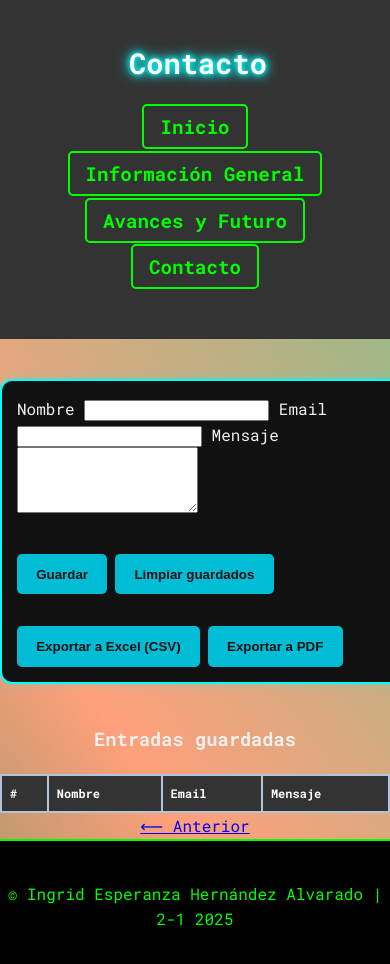
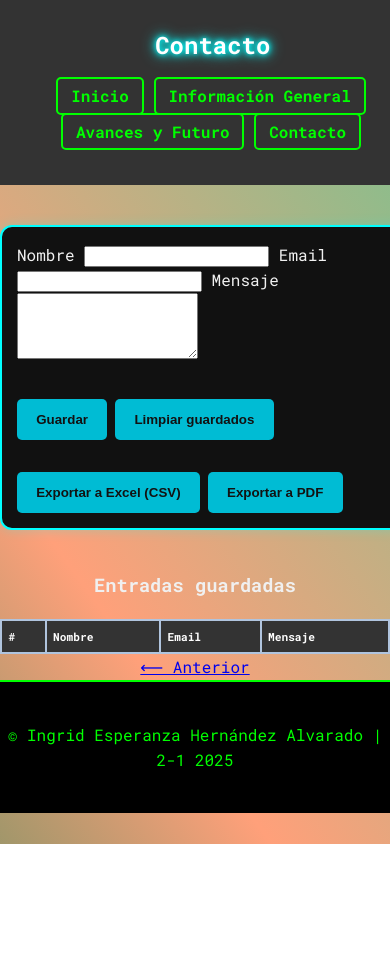
Before and after one commit to Rebe-dev/ingrid, a plain HTML site: page contacto.html in a window 390 px wide. Shown: the top 964 px of the page. After the commit the page ends 844 px from the top, so only its background shows below. Drawn offline with Linux system fonts and the light colour scheme; a web font is replaced by a local one.

Commit message:
Update style.css

```diff
--- a/style.css
+++ b/style.css
@@ -1,4 +1,4 @@
-/* === Estilo base === */
+/* === Estilo Base === */
 body {
     font-family: 'Roboto Mono', monospace;
     margin: 0;
@@ -23,53 +23,56 @@ body {
 
 @import url('https://fonts.googleapis.com/css2?family=Roboto+Mono:wght@400;700&display=swap');
 
+/* === Encabezado === */
 header {
     position: relative;
     background-color: #333;
     color: #fff;
-    padding: 2rem 0;
-    text-align: center;
-    overflow: hidden;
+    padding: 1.5rem 1rem;
     width: 100%;
     display: flex;
     justify-content: center;
+    align-items: center;
     flex-wrap: wrap;
+    gap: 10px;
 }
 
 header h1 {
-    font-size: 2.5rem;
-    margin: 0.5rem;
+    font-size: 2rem;
+    margin: 0;
     text-shadow: 0 0 5px #0ff, 0 0 10px #0ff, 0 0 15px #0ff;
     animation: glitch 2s infinite;
 }
 
 @keyframes glitch {
     0% { transform: translate(0); }
-    20% { transform: translate(-5px, 5px); }
-    40% { transform: translate(-5px, -5px); }
-    60% { transform: translate(5px, 5px); }
-    80% { transform: translate(5px, -5px); }
+    20% { transform: translate(-3px, 3px); }
+    40% { transform: translate(-3px, -3px); }
+    60% { transform: translate(3px, 3px); }
+    80% { transform: translate(3px, -3px); }
     100% { transform: translate(0); }
 }
 
+/* === Navegación === */
 nav ul {
     padding: 0;
     list-style: none;
     display: flex;
     justify-content: center;
     flex-wrap: wrap;
+    gap: 10px;
 }
 
 nav ul li {
-    margin: 0.5rem 1rem;
+    margin: 0;
 }
 
 nav a {
     color: #0f0;
     text-decoration: none;
     font-weight: bold;
-    font-size: 1.2rem;
-    padding: 0.5rem 1rem;
+    font-size: 1rem;
+    padding: 0.4rem 0.8rem;
     border: 2px solid #0f0;
     border-radius: 5px;
     transition: all 0.3s ease;
@@ -81,6 +84,12 @@ nav a:hover {
     text-shadow: 0 0 5px #0f0, 0 0 10px #0f0;
 }
 
+nav a.active {
+    background-color: #00aaff;
+    color: #fff;
+}
+
+/* === Contenido Principal === */
 .main-content-wrapper {
     flex: 1;
     display: flex;
@@ -109,12 +118,14 @@ nav a:hover {
     text-align: center;
 }
 
+/* === Layout de texto e imagen === */
 .layout-container {
     display: flex;
     justify-content: space-between;
-    align-items: center;
+    align-items: flex-start;
     padding: 20px;
     flex-wrap: wrap;
+    gap: 15px;
 }
 
 .text-area {
@@ -134,7 +145,7 @@ nav a:hover {
     flex: 1;
     text-align: center;
     min-width: 250px;
-    margin-top: 20px;
+    margin-top: 0;
 }
 
 .image-area img {
@@ -150,6 +161,7 @@ nav a:hover {
     box-shadow: 0 0 30px rgba(0, 255, 0, 0.6);
 }
 
+/* === Tabla dentro de tarjeta === */
 table {
     width: 100%;
     border-collapse: collapse;
@@ -169,7 +181,7 @@ th {
     color: #fff;
 }
 
-/* Formulario */
+/* === Formulario === */
 #contactForm {
     margin: 40px auto;
     text-align: left;
@@ -199,7 +211,7 @@ th {
     box-shadow: 0 0 10px #00bcd4;
 }
 
-/* Botones de navegación */
+/* === Botones Atrás / Siguiente normales === */
 .nav-buttons {
     display: flex;
     justify-content: space-between;
@@ -210,7 +222,7 @@ th {
 .back-button,
 .next-button {
     padding: 10px 20px;
-    font-size: 0.9rem;
+    font-size: 1rem;
     border: none;
     border-radius: 5px;
     cursor: pointer;
@@ -238,10 +250,9 @@ th {
 .next-button:hover {
     background-color: #ff00ff;
     color: #fff;
-    transform: scale(1.05);
 }
 
-/* Video */
+/* === Video === */
 .video-container {
     position: relative;
     padding-bottom: 56.25%;
@@ -258,7 +269,7 @@ th {
     height: 100%;
 }
 
-/* Footer */
+/* === Footer === */
 footer {
     text-align: center;
     padding: 1.5rem 0;
@@ -270,16 +281,21 @@ footer {
 /* === Responsive Celular === */
 @media (max-width: 768px) {
     header {
-        flex-direction: column;
+        flex-direction: row;
+        justify-content: center;
+        flex-wrap: wrap;
+        gap: 5px;
     }
+
     header h1 {
-        font-size: 1.8rem;
-        margin: 5px 0;
+        font-size: 1.5rem;
+        margin: 0;
     }
 
     .layout-container {
         flex-direction: column;
         text-align: center;
+        gap: 10px;
     }
 
     .text-area, .image-area {
@@ -292,16 +308,16 @@ footer {
     }
 
     .content-block h2 {
-        font-size: 1.8rem;
+        font-size: 1.6rem;
     }
 
     .text-area p {
-        font-size: 0.95rem;
+        font-size: 0.9rem;
     }
 
     th, td {
-        font-size: 0.75rem;
-        padding: 0.5rem;
+        font-size: 0.7rem;
+        padding: 0.4rem;
     }
 
     #contactForm {
@@ -316,7 +332,7 @@ footer {
     }
 
     .back-button, .next-button {
-        width: 45%;
-        font-size: 0.9rem;
+        width: auto;
+        font-size: 0.95rem;
     }
 }
```
